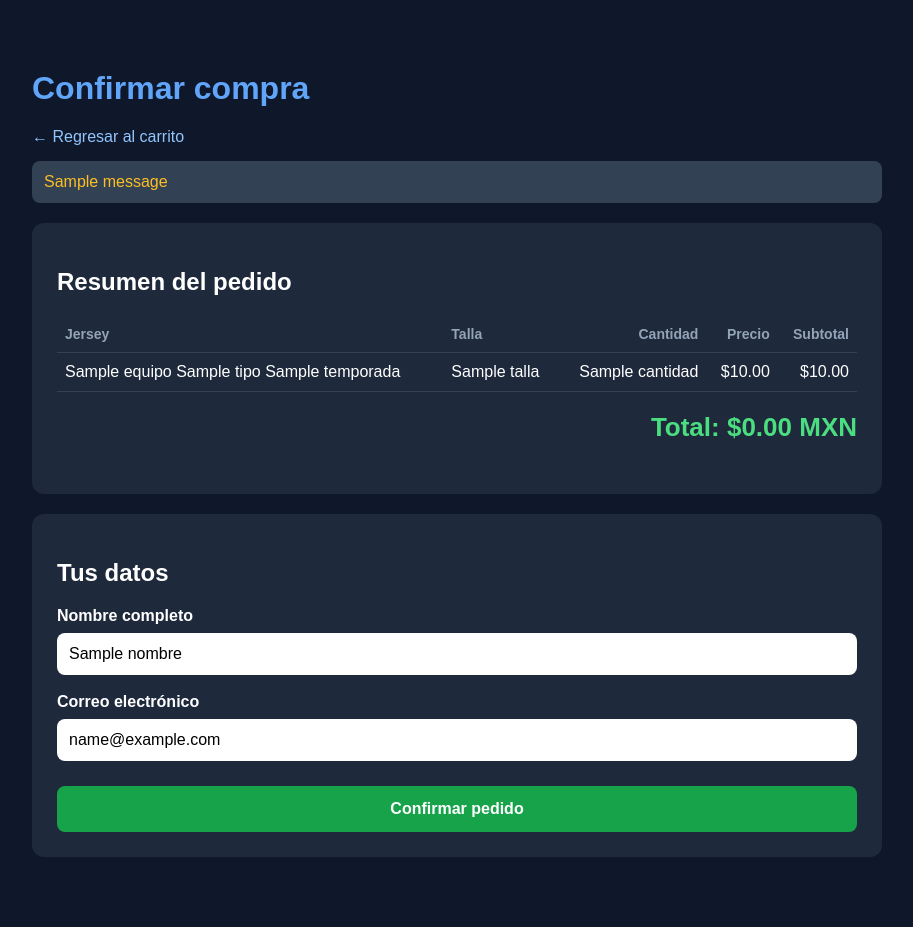
After one commit to LuisGH21/QuieroTuJersey, a Flask app: template app/templates/checkout.html in a window 1280 px wide. The commit adds this page. Shown: the whole page, without its empty margins (183-1096 px from the left). Run offline with Flask 3, Linux system fonts and the light colour scheme; the template is opened without the code that fills it: most values are stand-ins (such as "Sample title", 1, 10 or a date in 2020); one stand-in notice (Sample message) is shown; some libraries are stand-ins or nearby versions.

Commit message:
Agrega checkout y confirmación de pedido

```diff
--- a/app/app.py
+++ b/app/app.py
@@ -1,9 +1,12 @@
 
+import json
 import os
 import platform
+import re
 from decimal import Decimal
 from pathlib import Path
 
+import psycopg
 from dotenv import load_dotenv
 from flask import (
     Flask,
@@ -61,24 +64,14 @@ def estado():
 def mostrar_jerseys():
     consulta = """
         SELECT
-            j.id_jersey,
-            e.nombre AS equipo,
-            j.temporada,
-            j.tipo,
-            j.precio,
-            COALESCE(SUM(i.stock), 0) AS stock
-        FROM jerseys j
-        INNER JOIN equipos e
-            ON j.id_equipo = e.id_equipo
-        LEFT JOIN inventario i
-            ON j.id_jersey = i.id_jersey
-        GROUP BY
-            j.id_jersey,
-            e.nombre,
-            j.temporada,
-            j.tipo,
-            j.precio
-        ORDER BY j.id_jersey;
+            id_jersey,
+            equipo,
+            temporada,
+            tipo,
+            precio,
+            stock_total
+        FROM v_catalogo
+        ORDER BY id_jersey;
     """
 
     with obtener_conexion() as conexion:
@@ -114,7 +107,8 @@ def detalle_jersey(id_jersey):
         FROM jerseys j
         INNER JOIN equipos e
             ON j.id_equipo = e.id_equipo
-        WHERE j.id_jersey = %s;
+        WHERE j.id_jersey = %s
+          AND j.activo;
     """
 
     consulta_tallas = """
@@ -171,9 +165,13 @@ def agregar_al_carrito(id_jersey):
         return redirect(url_for("detalle_jersey", id_jersey=id_jersey))
 
     consulta = """
-        SELECT stock
-        FROM inventario
-        WHERE id_jersey = %s AND talla = %s;
+        SELECT i.stock
+        FROM inventario i
+        INNER JOIN jerseys j
+            ON j.id_jersey = i.id_jersey
+        WHERE i.id_jersey = %s
+          AND i.talla = %s
+          AND j.activo;
     """
 
     with obtener_conexion() as conexion:
@@ -226,9 +224,8 @@ def agregar_al_carrito(id_jersey):
     return redirect(url_for("ver_carrito"))
 
 
-@app.route("/carrito")
-def ver_carrito():
-    carrito = session.get("carrito", [])
+def construir_carrito(carrito):
+    """Consulta precio y stock vigentes de cada producto del carrito."""
     productos = []
     total = Decimal("0.00")
 
@@ -279,6 +276,14 @@ def ver_carrito():
                     })
 
                     total += subtotal
+
+    return productos, total
+
+
+@app.route("/carrito")
+def ver_carrito():
+    carrito = session.get("carrito", [])
+    productos, total = construir_carrito(carrito)
 
     return render_template(
         "carrito.html",
@@ -368,6 +373,158 @@ def eliminar_del_carrito(id_jersey):
     return redirect(url_for("ver_carrito"))
 
 
+PATRON_EMAIL = re.compile(r"^[^@\s]+@[^@\s]+\.[^@\s]+$")
+
+
+def validar_cliente(nombre, email):
+    if len(nombre) < 2 or len(nombre) > 150:
+        return "Escribe un nombre de entre 2 y 150 caracteres."
+
+    if len(email) > 150 or not PATRON_EMAIL.match(email):
+        return "Escribe un correo electrónico válido."
+
+    return None
+
+
+@app.route("/checkout", methods=["GET", "POST"])
+def checkout():
+    carrito = session.get("carrito", [])
+
+    if not carrito:
+        flash("Tu carrito está vacío.")
+        return redirect(url_for("ver_carrito"))
+
+    productos, total = construir_carrito(carrito)
+    nombre = request.form.get("nombre", "").strip()
+    email = request.form.get("email", "").strip()
+
+    if request.method == "POST":
+        error = validar_cliente(nombre, email)
+
+        if error:
+            flash(error)
+            return render_template(
+                "checkout.html",
+                productos=productos,
+                total=total,
+                nombre=nombre,
+                email=email
+            )
+
+        articulos = [
+            {
+                "id_jersey": item["id_jersey"],
+                "talla": item["talla"],
+                "cantidad": item["cantidad"]
+            }
+            for item in carrito
+        ]
+
+        try:
+            with obtener_conexion() as conexion:
+                with conexion.cursor() as cursor:
+                    cursor.execute(
+                        "SELECT confirmar_pedido(%s, %s, %s::jsonb);",
+                        (nombre, email, json.dumps(articulos))
+                    )
+                    id_pedido = cursor.fetchone()[0]
+        except psycopg.errors.RaiseException as error_bd:
+            flash(
+                error_bd.diag.message_primary
+                or "No se pudo confirmar el pedido."
+            )
+            return redirect(url_for("ver_carrito"))
+
+        session["carrito"] = []
+
+        mis_pedidos = session.get("mis_pedidos", [])
+        mis_pedidos.append(id_pedido)
+        session["mis_pedidos"] = mis_pedidos[-20:]
+
+        return redirect(url_for("ver_pedido", id_pedido=id_pedido))
+
+    return render_template(
+        "checkout.html",
+        productos=productos,
+        total=total,
+        nombre=nombre,
+        email=email
+    )
+
+
+@app.route("/pedido/<int:id_pedido>")
+def ver_pedido(id_pedido):
+    # Solo se muestran los pedidos hechos desde este navegador
+    if id_pedido not in session.get("mis_pedidos", []):
+        abort(404)
+
+    consulta_pedido = """
+        SELECT id_pedido, fecha, cliente, email, estado, total, articulos
+        FROM v_pedidos_resumen
+        WHERE id_pedido = %s;
+    """
+
+    consulta_detalle = """
+        SELECT
+            e.nombre,
+            j.temporada,
+            j.tipo,
+            i.talla,
+            d.cantidad,
+            d.precio_unitario,
+            d.cantidad * d.precio_unitario AS subtotal
+        FROM detalle_pedido d
+        INNER JOIN inventario i
+            ON i.id_inventario = d.id_inventario
+        INNER JOIN jerseys j
+            ON j.id_jersey = i.id_jersey
+        INNER JOIN equipos e
+            ON e.id_equipo = j.id_equipo
+        WHERE d.id_pedido = %s
+        ORDER BY d.id_detalle;
+    """
+
+    with obtener_conexion() as conexion:
+        with conexion.cursor() as cursor:
+            cursor.execute(consulta_pedido, (id_pedido,))
+            fila = cursor.fetchone()
+
+            if fila is None:
+                abort(404)
+
+            cursor.execute(consulta_detalle, (id_pedido,))
+            detalle = cursor.fetchall()
+
+    pedido = {
+        "id": fila[0],
+        "fecha": fila[1],
+        "cliente": fila[2],
+        "email": fila[3],
+        "estado": fila[4],
+        "total": fila[5],
+        "articulos": fila[6]
+    }
+
+    renglones = [
+        {
+            "equipo": r[0],
+            "temporada": r[1],
+            "tipo": r[2],
+            "talla": r[3],
+            "cantidad": r[4],
+            "precio": r[5],
+            "subtotal": r[6]
+        }
+        for r in detalle
+    ]
+
+    return render_template(
+        "pedido.html",
+        pedido=pedido,
+        renglones=renglones
+    )
+
+
 if __name__ == "__main__":
     app.run(
         host=os.environ.get("FLASK_HOST", "127.0.0.1"),
--- /dev/null
+++ b/app/templates/checkout.html
@@ -0,0 +1,183 @@
+<!DOCTYPE html>
+<html lang="es">
+<head>
+    <meta charset="UTF-8">
+    <meta name="viewport" content="width=device-width, initial-scale=1.0">
+    <title>Confirmar compra | QuieroTuJersey</title>
+
+    <style>
+        body {
+            margin: 0;
+            padding: 40px 20px;
+            background: #0f172a;
+            color: white;
+            font-family: Arial, sans-serif;
+        }
+
+        .contenedor {
+            max-width: 850px;
+            margin: 30px auto;
+        }
+
+        h1 {
+            color: #60a5fa;
+        }
+
+        .tarjeta {
+            background: #1e293b;
+            padding: 25px;
+            border-radius: 12px;
+            margin: 20px 0;
+        }
+
+        table {
+            width: 100%;
+            border-collapse: collapse;
+        }
+
+        th, td {
+            padding: 10px 8px;
+            text-align: left;
+            border-bottom: 1px solid #334155;
+        }
+
+        th {
+            color: #94a3b8;
+            font-size: 14px;
+        }
+
+        .numero {
+            text-align: right;
+        }
+
+        .total {
+            color: #4ade80;
+            font-size: 26px;
+            font-weight: bold;
+            text-align: right;
+            margin-top: 20px;
+        }
+
+        label {
+            display: block;
+            margin: 18px 0 8px;
+            font-weight: bold;
+        }
+
+        input {
+            width: 100%;
+            padding: 12px;
+            border: none;
+            border-radius: 8px;
+            box-sizing: border-box;
+            font-size: 16px;
+        }
+
+        .boton {
+            width: 100%;
+            margin-top: 25px;
+            padding: 14px;
+            background: #16a34a;
+            color: white;
+            border: none;
+            border-radius: 8px;
+            font-size: 16px;
+            font-weight: bold;
+            cursor: pointer;
+        }
+
+        .boton:hover {
+            background: #15803d;
+        }
+
+        .alerta {
+            background: #334155;
+            color: #fbbf24;
+            padding: 12px;
+            border-radius: 8px;
+            margin: 15px 0;
+        }
+
+        a {
+            color: #93c5fd;
+            text-decoration: none;
+        }
+    </style>
+</head>
+
+<body>
+    <div class="contenedor">
+        <h1>Confirmar compra</h1>
+
+        <a href="{{ url_for('ver_carrito') }}">← Regresar al carrito</a>
+
+        {% for mensaje in get_flashed_messages() %}
+            <div class="alerta">{{ mensaje }}</div>
+        {% endfor %}
+
+        <div class="tarjeta">
+            <h2>Resumen del pedido</h2>
+
+            <table>
+                <thead>
+                    <tr>
+                        <th>Jersey</th>
+                        <th>Talla</th>
+                        <th class="numero">Cantidad</th>
+                        <th class="numero">Precio</th>
+                        <th class="numero">Subtotal</th>
+                    </tr>
+                </thead>
+                <tbody>
+                    {% for producto in productos %}
+                        <tr>
+                            <td>
+                                {{ producto.equipo }} {{ producto.tipo }}
+                                {{ producto.temporada }}
+                            </td>
+                            <td>{{ producto.talla }}</td>
+                            <td class="numero">{{ producto.cantidad }}</td>
+                            <td class="numero">${{ "%.2f"|format(producto.precio) }}</td>
+                            <td class="numero">${{ "%.2f"|format(producto.subtotal) }}</td>
+                        </tr>
+                    {% endfor %}
+                </tbody>
+            </table>
+
+            <p class="total">
+                Total: ${{ "%.2f"|format(total) }} MXN
+            </p>
+        </div>
+
+        <div class="tarjeta">
+            <h2>Tus datos</h2>
+
+            <form method="POST" action="{{ url_for('checkout') }}">
+                <label for="nombre">Nombre completo</label>
+                <input
+                    type="text"
+                    id="nombre"
+                    name="nombre"
+                    maxlength="150"
+                    value="{{ nombre }}"
+                    required
+                >
+
+                <label for="email">Correo electrónico</label>
+                <input
+                    type="email"
+                    id="email"
+                    name="email"
+                    maxlength="150"
+                    value="{{ email }}"
+                    required
+                >
+
+                <button class="boton" type="submit">
+                    Confirmar pedido
+                </button>
+            </form>
+        </div>
+    </div>
+</body>
+</html>
```
Also changed, not shown: app/templates/carrito.html (+24 -0 lines), app/templates/pedido.html (added, +148 -0 lines).
